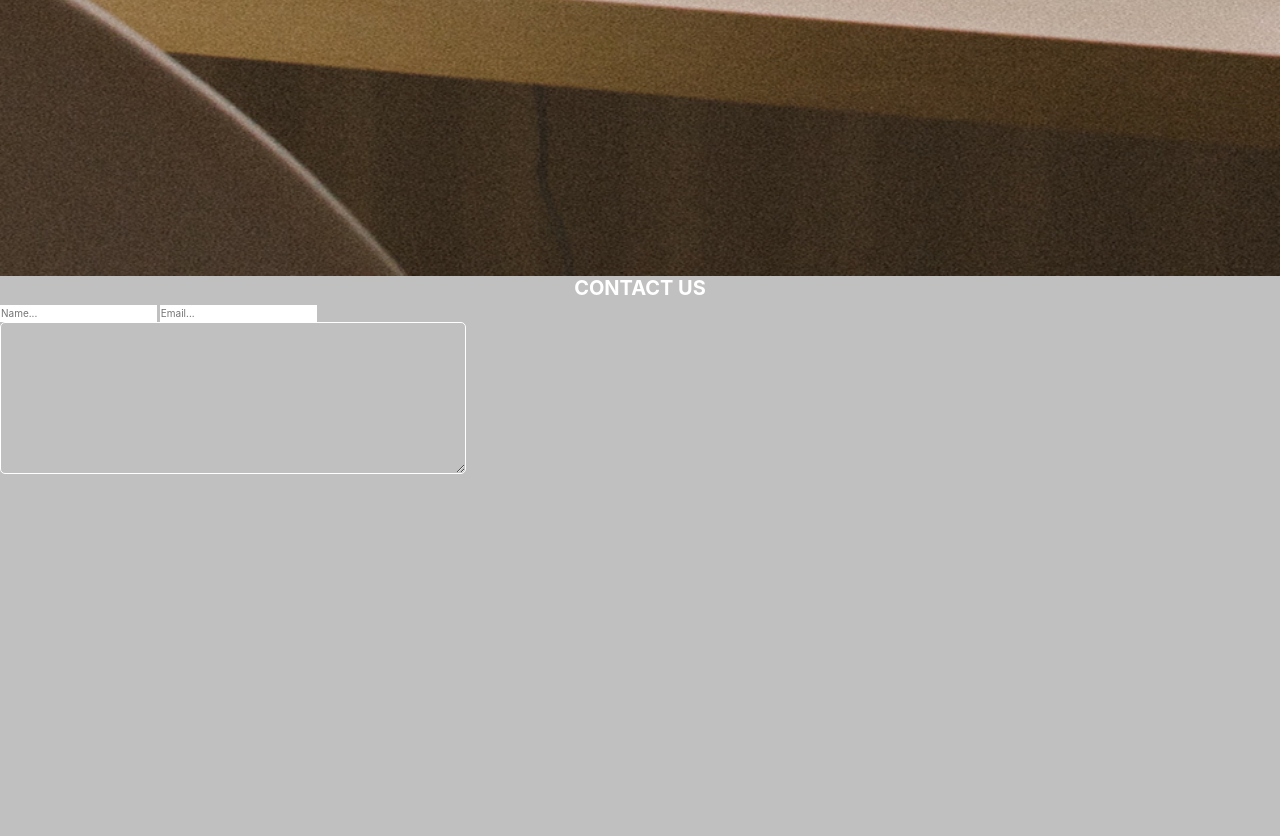
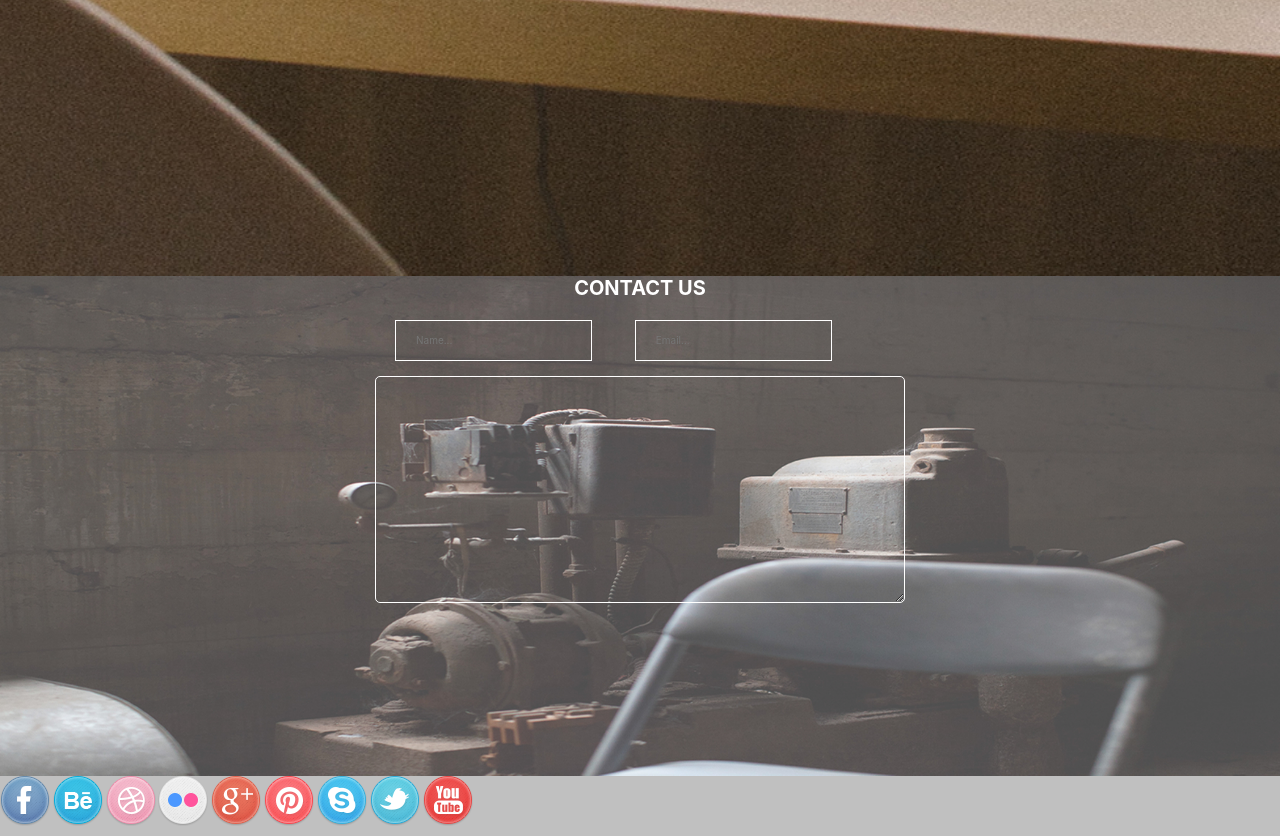
Before and after one commit to makoribosire254/delani, a plain HTML site: page index.html in a window 1280 px wide. Shown: the part 1373-2209 px from the top of the page. Before the commit the page ends 1847 px from the top, so only its background shows below. Drawn offline with nearby package versions, Linux system fonts and the light colour scheme.

Commit message:
adding social media icons and there styles

```diff
--- a/css/style.css
+++ b/css/style.css
@@ -55,3 +55,34 @@ z-index: -1;
 min-height: 80vh;
 width: 100%;
 }
+
+/*Styling the form content*/
+input[type=text]{
+  display: inline-block;
+  padding: 12px 20px;
+  margin: 15px 20px;
+  display: inline-block;
+  border: 1px solid #ccc;
+  background-color: transparent;
+  box-sizing: border-box;
+  outline: none;
+  align-content: center;
+}
+
+input[type=textarea]{
+background-color: transparent;
+}
+
+.form-1{
+display: flex;
+justify-content: center;
+ background-image: url(../assets/backgrounds/c_image.jpg);
+	background-position: center;
+	background-repeat: no-repeat;
+	background-size: cover;
+	min-height: 500px;
+}
+
+li{
+	display: inline-block;
+}
--- a/index.html
+++ b/index.html
@@ -47,15 +47,47 @@
     </div>
 
     <div class="form-1">
-
     	<form>
     		<h2 style="color: white;text-align: center;"><strong>CONTACT US</strong></h2>
     		<input type="text"  name="name" placeholder= "Name..." style="border:1px solid white" required>
     		<input type="text" name="email" placeholder="Email..." style="border:1px solid white" required><br>
-    		<textarea rows="10" cols="70" name="comment" form="usrform" style="background-color: transparent;border:1px solid white; outline: none;border-radius: 5px" placeholder="Your message here...">
+    		<textarea rows="15" cols="80" name="comment" form="usrform" style="background-color: transparent;border:1px solid white; outline: none;border-radius: 5px" placeholder="Your message here...">
     </textarea>
     	</form>
     </div>
 
+    <div class="social">
+    	<ul>
+    		<li>
+    			<a href="facebook.com"><img src="./assets/social_icons/facebook.png"></a>
+    		</li>
+    		<li>
+    			<a href="behance.com"><img src="./assets/social_icons/behance.png"></a>
+    		</li>
+    		<li>
+    			<a href="dribble.com"><img src="./assets/social_icons/dribble.png"></a>
+    		</li>
+    		<li>
+    			<a href="flickr.com"><img src="./assets/social_icons/flickr.png"></a>
+    		</li>
+    		<li>
+    			<a href="g_plus.com"><img src="./assets/social_icons/g_plus.png"></a>
+    		</li>
+    		<li>
+    			<a href="pinterest.com"><img src="./assets/social_icons/pinterest.png"></a>
+    		</li>
+    		<li>
+    			<a href="skype.com"><img src="./assets/social_icons/skype.png"></a>
+    		</li>
+    		<li>
+    			<a href="twitter.com"><img src="./assets/social_icons/twitter.png"></a>
+    		</li>
+    		<li>
+    			<a href="you_tube.com"><img src="./assets/social_icons/you_tube.png"></a>
+    		</li>
+
+    	</ul>
+    </div>
+
   </body>
 </html>
```
